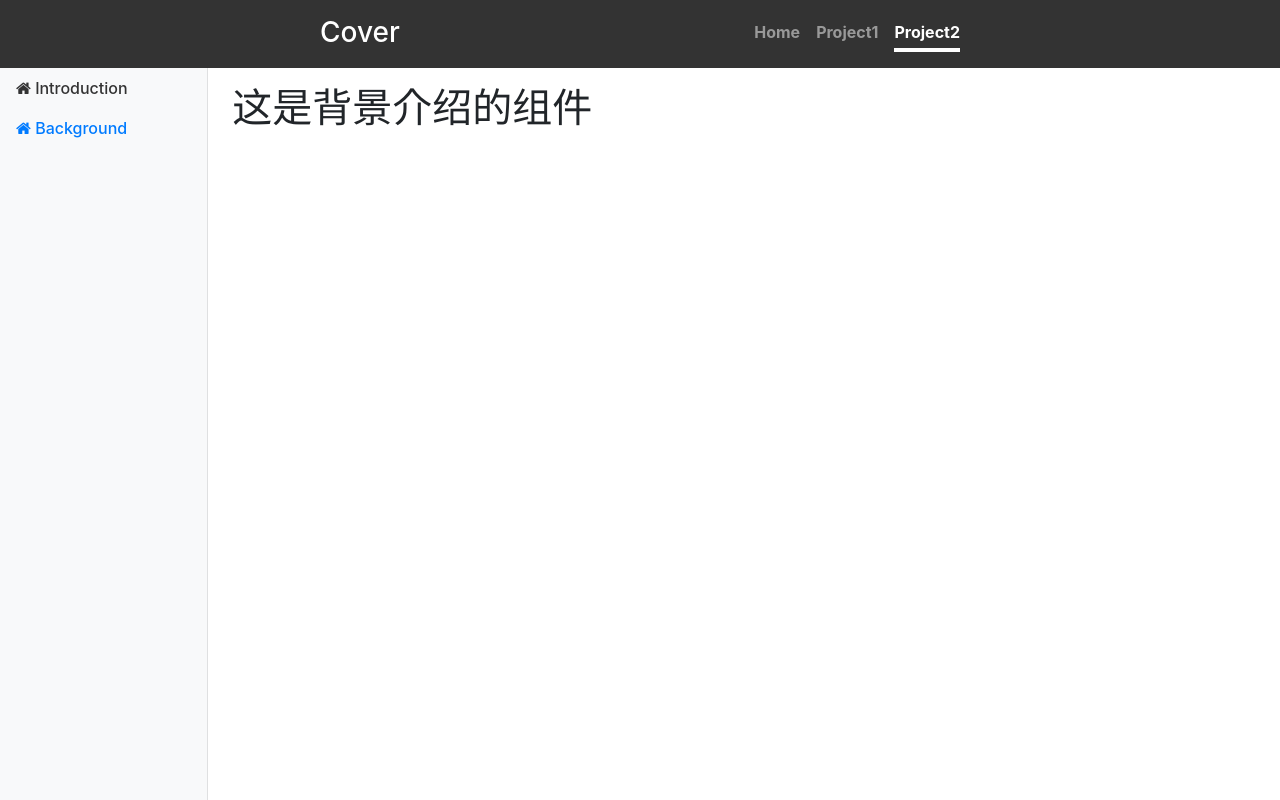
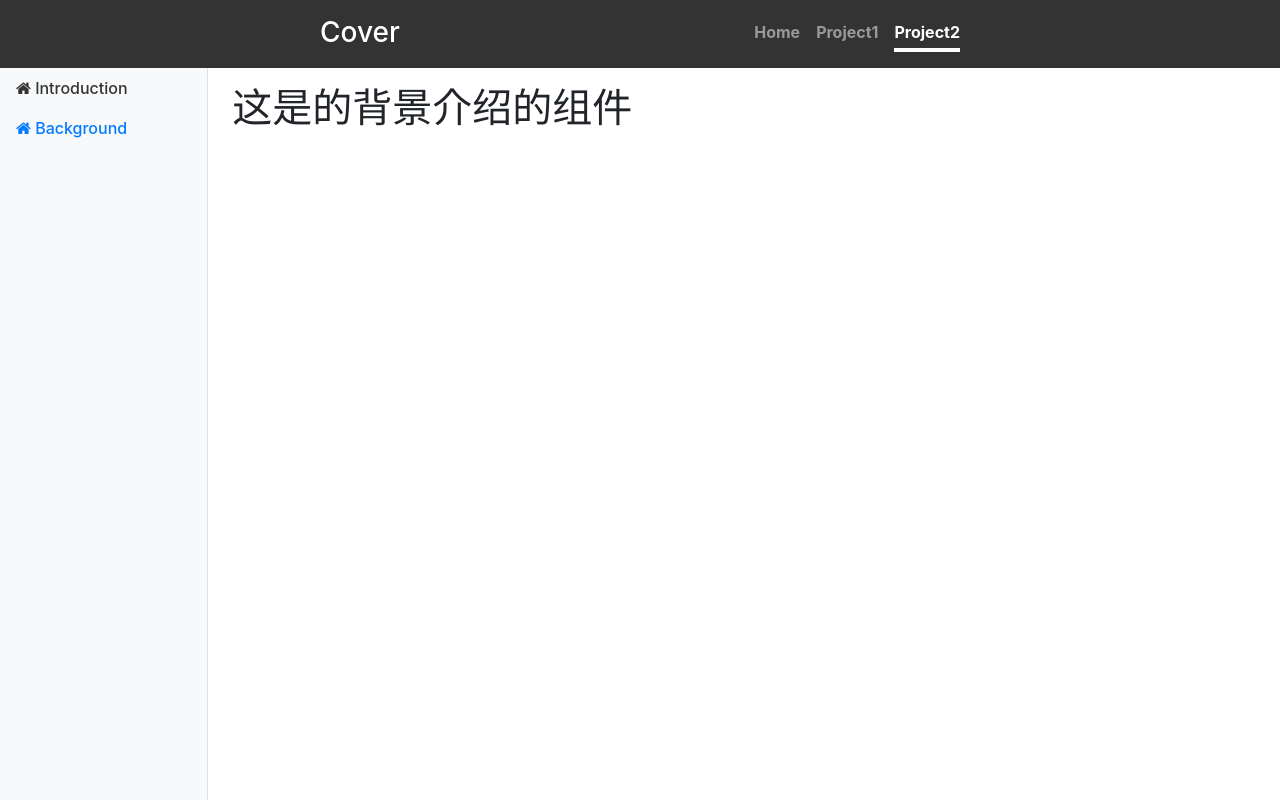
Before and after one commit to FFananan/BigDataProject, a Vue app: page /#/pro2/background in a window 1280 px wide. Built offline with nearby package versions, Linux system fonts and the light colour scheme.

Commit message:
修改了一点小细节

```diff
--- a/src/App.vue
+++ b/src/App.vue
@@ -30,7 +30,6 @@ export default {
       var compare;
       compare =
         this.routeArr.indexOf(to.path) > this.routeArr.indexOf(from.path);
-      console.log(compare);
       this.transitionName = compare == true ? "right" : "left";
     }
   }
--- a/src/components/Background/background.vue
+++ b/src/components/Background/background.vue
@@ -1,7 +1,7 @@
 <!--  -->
 <template>
   <div>
-    <h1>这是背景介绍的组件</h1>
+    <h1>这是{{ path }}的背景介绍的组件</h1>
   </div>
 </template>
 
@@ -10,8 +10,8 @@ export default {
   data() {
     return {};
   },
-
-  methods: {}
+  methods: {},
+  props: ["path"]
 };
 </script>
 <style lang="scss" scoped></style>
--- a/src/store/index.js
+++ b/src/store/index.js
@@ -11,5 +11,8 @@ export default new Vuex.Store({
   actions: {
   },
   modules: {
+  },
+  getters: {
+
   }
 })
--- a/src/views/Pro1.vue
+++ b/src/views/Pro1.vue
@@ -7,7 +7,7 @@
       <main role="main" class="col-md-9 ml-sm-auto col-lg-10 px-4">
         <div class="d-flex justify-content-between flex-wrap flex-md-nowrap align-items-center pt-3 pb-2 mb-3">
           <transition mode="out-in">
-            <router-view></router-view>
+            <router-view :path="'/pro1'"></router-view>
           </transition>
         </div>
       </main>
```
